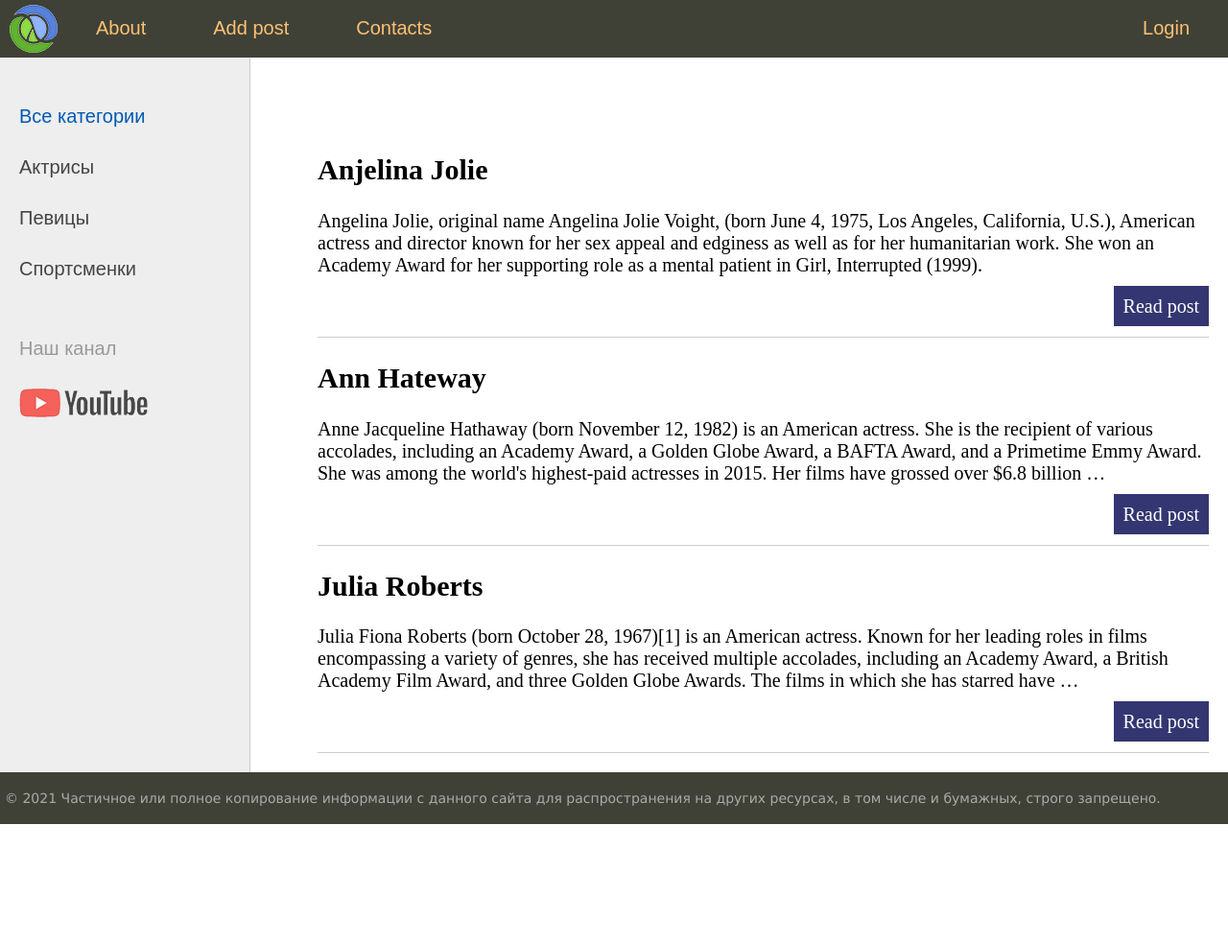
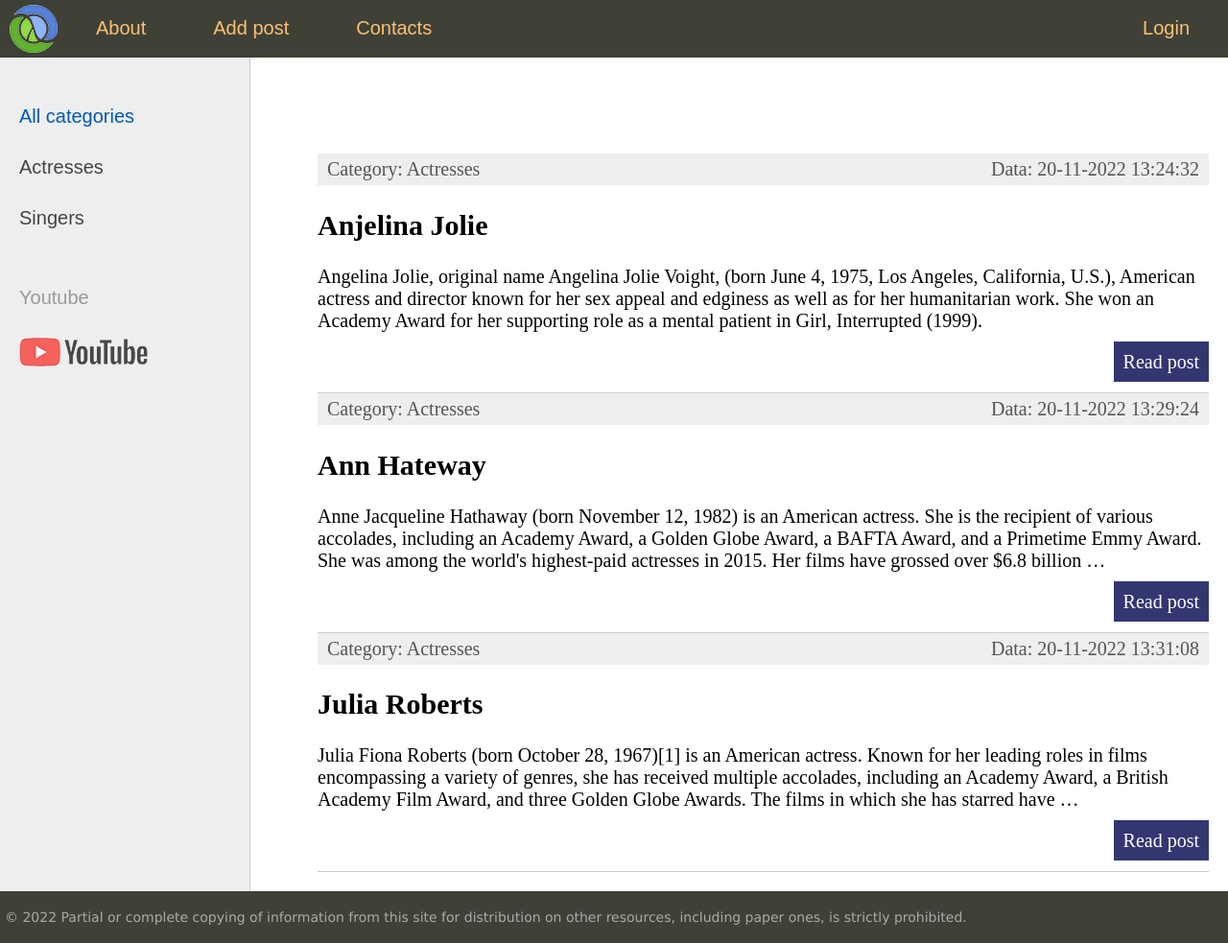
Before and after one commit to krasheg/Django_blog, a Django app: page / in a window 1280 px wide. Shown: the whole page at 96% size. Before the commit the page ends 859 px from the top, so only its background shows below. Run offline with Django 4.2, Linux system fonts and the light colour scheme; data comes from the database, SQL or seed files in the repository; both versions use the stored data as it was after the commit.

Commit message:
added new functionality

```diff
--- a/templates/women/base.html
+++ b/templates/women/base.html
@@ -33,12 +33,21 @@
 <!-- Sidebar слева -->
 	<td valign="top" class="left-chapters">
 	<ul id="leftchapters">
-		<li class="selected">Все категории</li>
-		<li><a href="#">Актрисы</a></li>
-		<li><a href="#">Певицы</a></li>
-		<li><a href="#">Спортсменки</a></li>
-		<li class="share">
-		<p>Наш канал</p>
+        {% if cat_selected == 0 %}
+		    <li class="selected">All categories</li>
+        {% else %}
+            <li><a href="{% url 'home' %}">All categories</a></li>
+        {% endif %}
+
+    {% for c in cats %}
+        {% if c.pk == cat_selected %}
+            <li class="selected">{{ c.name }}</li>
+        {% else %}
+            <li><a href="{{ c.get_absolute_url }}">{{ c.name }}</a></li>
+        {% endif %}
+    {% endfor %}
+        <li class="share">
+		<p>Youtube</p>
 		<a class="share-yt" href="https://www.youtube.com/" target="_blank" rel="nofollow"></a>
 		</li>
 	</ul>
@@ -61,7 +70,7 @@
 <!-- Footer -->
 <tr><td valign=top>
 	<div id="footer">
-		<p>&copy; 2021 Частичное или полное копирование информации с данного сайта для распространения на других ресурсах, в том числе и бумажных, строго запрещено.</p>
+		<p>&copy; 2022 Partial or complete copying of information from this site for distribution on other resources, including paper ones, is strictly prohibited.</p>
 	</div>
 </td></tr></table>
 <!-- Конец footer'а и страницы -->
--- a/templates/women/index.html
+++ b/templates/women/index.html
@@ -3,9 +3,14 @@
 {% block content %}
     <ul class="list-articles">
         {% for p in posts %}
-			<li><h2>{{p.title}}</h2>
+            <li>
+                <div class="article-panel">
+                    <p class="first">Category: {{ p.cat }}</p>
+                    <p class="last">Data: {{ p.time_update|date:'d-m-Y H:i:s' }}</p>
+                </div>
+                <h2>{{ p.title }}</h2>
                 {% autoescape on %}
-	{{p.content|linebreaks|truncatewords:50}}
+                    {{ p.content|linebreaks|truncatewords:50 }}
                 {% endautoescape %}
                 <div class="clear"></div>
                 <p class="link-read-post"><a href="{{ p.get_absolute_url }}">Read post</a></p>
--- a/women/models.py
+++ b/women/models.py
@@ -9,9 +9,20 @@ class Women(models.Model):
     time_create = models.DateTimeField(auto_now_add=True)
     time_update = models.DateTimeField(auto_now=True)
     is_published = models.BooleanField(default=True)
+    cat = models.ForeignKey('Category', on_delete=models.PROTECT, null=True)
 
     def __str__(self):
         return self.title
 
     def get_absolute_url(self):
         return reverse('post', kwargs={'post_id': self.pk})
+
+
+class Category(models.Model):
+    name = models.CharField(max_length=100, db_index=True)
+
+    def __str__(self):
+        return self.name
+
+    def get_absolute_url(self):
+        return reverse('category', kwargs={'cat_id': self.pk})
--- a/women/urls.py
+++ b/women/urls.py
@@ -9,4 +9,6 @@ urlpatterns = [
     path('contact/', views.contact, name='contact'),
     path('login/', views.login, name='login'),
     path('post/<int:post_id>/', views.show_post, name='post'),
+    path('category/<int:cat_id>/', views.show_category, name='category'),
+
 ]
--- a/women/views.py
+++ b/women/views.py
@@ -1,4 +1,4 @@
-from django.http import HttpResponse, HttpResponseNotFound
+from django.http import HttpResponse, HttpResponseNotFound, Http404
 from django.shortcuts import render, redirect
 from .models import *
 
@@ -12,10 +12,13 @@ menu = [{'title': 'About', 'url_name': 'about'},
 
 def index(request):
     posts = Women.objects.all()
+    cats = Category.objects.all()
     context = {
         'posts': posts,
+        'cats': cats,
         'menu': menu,
-        'title': "Main page"
+        'title': "Main page",
+        'cat_selected': 0,
     }
     return render(request, 'women/index.html', context=context)
 
@@ -41,5 +44,21 @@ def show_post(request, post_id):
     text = obj.content
     return HttpResponse(f"{text}")
 
+
+def show_category(request, cat_id):
+    posts = Women.objects.filter(cat_id=cat_id)
+    cats = Category.objects.all()
+    if len(posts) == 0:
+        raise Http404()
+    context = {
+        'posts': posts,
+        'cats': cats,
+        'menu': menu,
+        'title': "Categories",
+        'cat_selected': cat_id,
+    }
+    return render(request, 'women/index.html', context=context)
+
+
 def pageNotFound(request, exception):
     return HttpResponseNotFound('Страница не найдена')
```
Also changed, not shown: db.sqlite3. Lines whose indentation alone changed are shown as unchanged.
